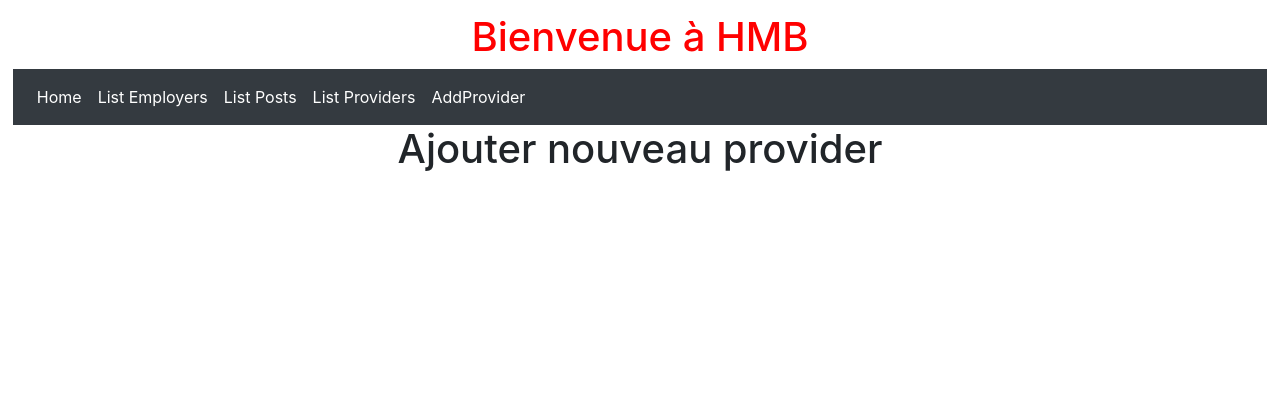
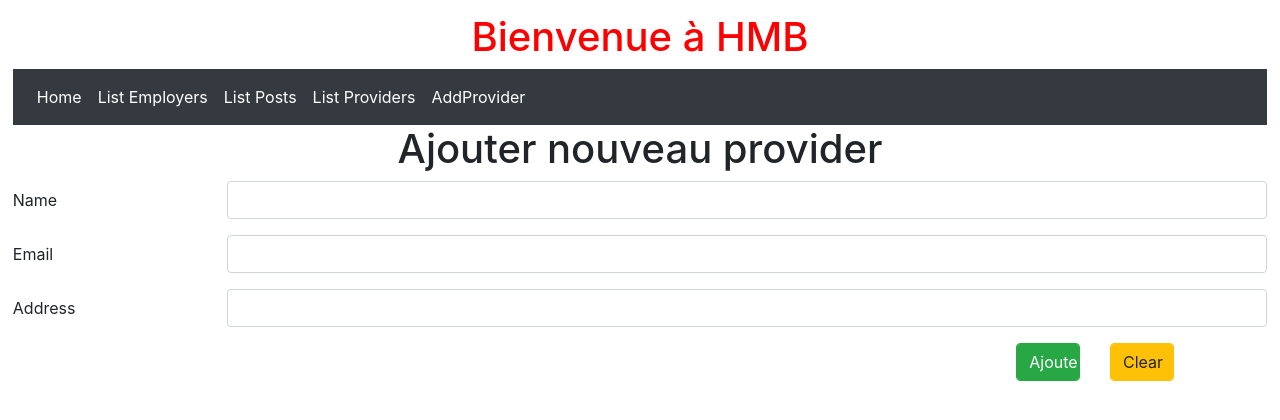
Before and after one commit to MezghichGit/hmb, an Angular app: page /addProvider in a window 1280 px wide. Shown: the top 420 px of the page. Built offline with nearby package versions, Linux system fonts and the light colour scheme.

Commit message:
add Provider

```diff
--- a/src/app/Models.ts
+++ b/src/app/Models.ts
@@ -35,7 +35,7 @@ export interface Post{
 }
 
 export interface Provider{
-    id: number,
+    id?: number,
     name: string,
     email: string,
     address:string
--- a/src/app/add-provider/add-provider.component.html
+++ b/src/app/add-provider/add-provider.component.html
@@ -1 +1,38 @@
 <h1 align="center">Ajouter nouveau provider</h1>
+<form #providerForm="ngForm" (ngSubmit)="ajouterProviderBD(providerForm.value)">
+    <div class="mb-3 row">
+        <label for="providerName" class="col-sm-2 col-form-label">Name</label>
+        <div class="col-sm-10">
+            <input ngModel type="text" name="name" class="form-control" id="providerName">
+        </div>
+    </div>
+    <div class="mb-3 row">
+        <label for="providerEmail" class="col-sm-2 col-form-label">Email</label>
+        <div class="col-sm-10">
+            <input ngModel type="text" name="email" class="form-control" id="providerEmail">
+        </div>
+    </div>
+
+    <div class="mb-3 row">
+        <label for="providerAddress" class="col-sm-2 col-form-label">Address</label>
+        <div class="col-sm-10">
+            <input ngModel type="text" name="address" class="form-control" id="providerAddress">
+        </div>
+    </div>
+    <div style="margin-left:80%">
+        <div class="row">
+            <div class="col-sm-4">
+                <input type="submit" class="form-control btn btn-success" value="Ajouter">
+            </div>
+            <div class="col-sm-4">
+                <input type="reset" class="form-control btn btn-warning" value="Clear">
+            </div>
+        </div>
+    </div>
+    <!-- <div class="mb-3 row">
+        <label for="providerDescription" class="col-sm-2 col-form-label">Description</label>
+        <div class="col-sm-10">
+            <textarea name="description" class="form-control" id="providerDescription"></textarea>
+        </div>
+    </div> -->
+</form>
--- a/src/app/add-provider/add-provider.component.ts
+++ b/src/app/add-provider/add-provider.component.ts
@@ -1,4 +1,7 @@
 import { Component } from '@angular/core';
+import { ProviderService } from '../services/provider.service';
+import { Provider } from '../Models';
+import { Router } from '@angular/router';
 
 @Component({
   selector: 'app-add-provider',
@@ -8,4 +11,21 @@ import { Component } from '@angular/core';
 })
 export class AddProviderComponent {
 
+  public constructor(private service: ProviderService, private router:Router) { }
+
+   ajouterProviderBD(providerFormValue: any) {
+
+    let provider: Provider = {
+      "name": providerFormValue.name,
+      "email": providerFormValue.email,
+      "address": providerFormValue.address
+    }
+
+    this.service.saveProvider(provider).subscribe(
+      data => {//console.log("Saved")
+        this.router.navigate(["/listProviders"]);
+      }
+    );
+
+  }
 }
--- a/src/app/app.module.ts
+++ b/src/app/app.module.ts
@@ -1,6 +1,6 @@
 import { NgModule } from '@angular/core';
 import { BrowserModule } from '@angular/platform-browser';
-
+import { FormsModule} from '@angular/forms';
 import { AppRoutingModule } from './app-routing.module';
 import { AppComponent } from './app.component';
 import { ListUserComponent } from './list-user/list-user.component';
@@ -14,6 +14,7 @@ import { NavbarComponent } from './navbar/navbar.component';
 import { HomeComponent } from './home/home.component';
 import { ListProvidersComponent } from './list-providers/list-providers.component';
 import { AddProviderComponent } from './add-provider/add-provider.component';
+
 
 
 
@@ -34,7 +35,8 @@ import { AddProviderComponent } from './add-provider/add-provider.component';
   ],
   imports: [
     BrowserModule,
-    AppRoutingModule
+    AppRoutingModule,
+    FormsModule
   ],
   providers: [provideHttpClient(withInterceptorsFromDi())],
   bootstrap: [AppComponent]
--- a/src/app/services/provider.service.ts
+++ b/src/app/services/provider.service.ts
@@ -13,4 +13,8 @@ export class ProviderService {
       return this.http.get<Provider[]>("http://127.0.0.1:8085/providers/");
     }
     // suite des méthodes
+
+    saveProvider(provider:Provider): Observable<Provider>{
+      return this.http.post<Provider>("http://127.0.0.1:8085/providers/",provider);
+    }
 }
```
